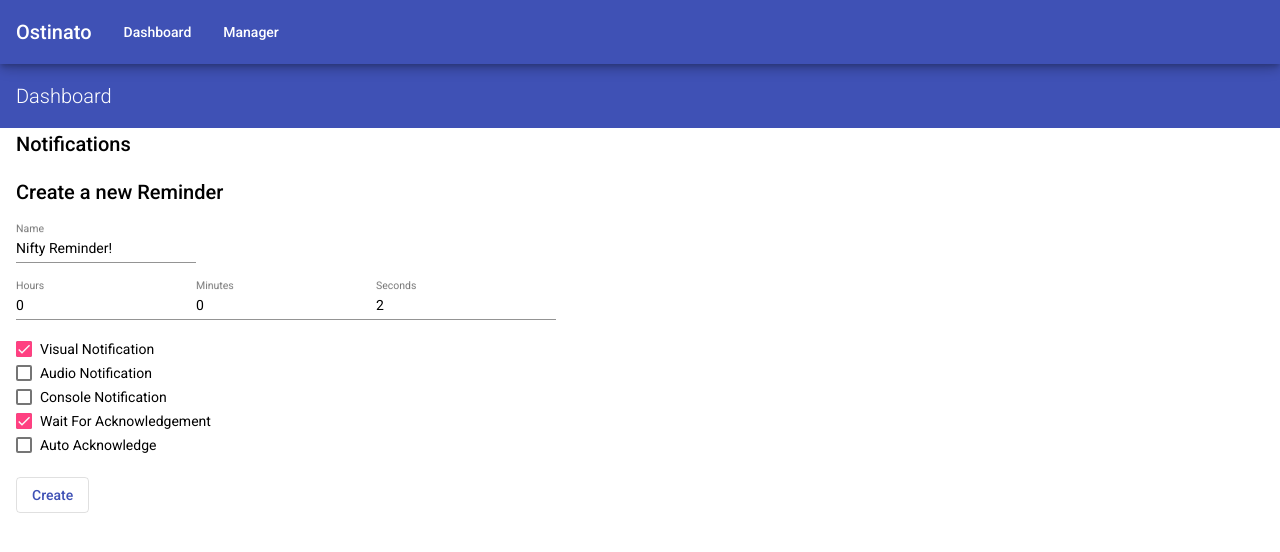
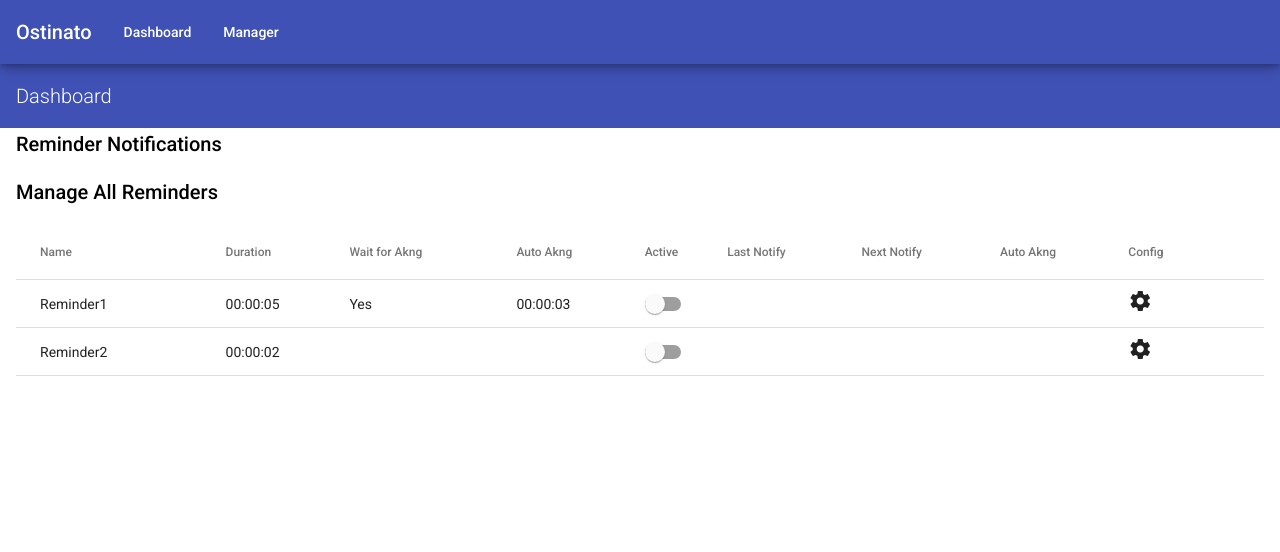
Before and after one commit to michael-dean-haynie/ostinato, an Angular app: page /dashboard in a window 1280 px wide. Shown: the top 552 px of the page. Built offline with nearby package versions, Linux system fonts and the light colour scheme.

Commit message:
Move reminders table into dashboard component

```diff
--- a/src/app/components/dashboard/dashboard.component.html
+++ b/src/app/components/dashboard/dashboard.component.html
@@ -1,4 +1,4 @@
-<h2>Notifications</h2>
+<h2>Reminder Notifications</h2>
 <div class="notifications">
     <ng-container *ngFor="let reminder of getRemindersAwaitingAcknowledgement()">
         <mat-card>
@@ -20,6 +20,67 @@
         </mat-card>
     </ng-container>
 </div>
+
+<h2>Manage All Reminders</h2>
+<table class="reminders" mat-table [dataSource]="remindersTableData">
+    <ng-container matColumnDef="name">
+        <th mat-header-cell *matHeaderCellDef>Name</th>
+        <td mat-cell *matCellDef="let reminder">{{reminder.name}}</td>
+    </ng-container>
+
+    <ng-container matColumnDef="timeoutDuration">
+        <th mat-header-cell *matHeaderCellDef>Duration</th>
+        <td mat-cell *matCellDef="let reminder">{{reminder.timeoutDuration | duration}}</td>
+    </ng-container>
+
+    <ng-container matColumnDef="waitForAkng">
+        <th mat-header-cell *matHeaderCellDef>Wait for Akng</th>
+        <td mat-cell *matCellDef="let reminder">{{reminder.waitForAkng ? "Yes" : ""}}</td>
+    </ng-container>
+
+    <ng-container matColumnDef="autoAkng">
+        <th mat-header-cell *matHeaderCellDef>Auto Akng</th>
+        <td mat-cell *matCellDef="let reminder">
+            {{reminder.waitForAkng ? (reminder.autoAkngTimeoutDuration | duration) : ""}}</td>
+    </ng-container>
+
+    <ng-container matColumnDef="secondsSince">
+        <th mat-header-cell *matHeaderCellDef>Last Notify</th>
+        <td mat-cell *matCellDef="let reminder">
+            {{reminder.isActive() ? (reminder.secondsSince | duration) : ""}}</td>
+    </ng-container>
+
+    <ng-container matColumnDef="secondsLeft">
+        <th mat-header-cell *matHeaderCellDef>Next Notify</th>
+        <td mat-cell *matCellDef="let reminder">
+            {{reminder.isActive() ? (reminder.secondsLeft | duration) : ""}}</td>
+    </ng-container>
+
+    <ng-container matColumnDef="secondsTillAutoAkng">
+        <th mat-header-cell *matHeaderCellDef>Auto Akng</th>
+        <td mat-cell *matCellDef="let reminder">
+            {{reminder.isActive() ? (reminder.secondsTillAutoAkng | duration) : ""}}</td>
+    </ng-container>
+
+    <ng-container matColumnDef="active">
+        <th mat-header-cell *matHeaderCellDef>Active</th>
+        <td mat-cell *matCellDef="let reminder">
+            <mat-slide-toggle [checked]="reminder.isActive()" (change)="activeToggled(reminder)"></mat-slide-toggle>
+        </td>
+    </ng-container>
+
+    <ng-container matColumnDef="config">
+        <th mat-header-cell *matHeaderCellDef>Config</th>
+        <td mat-cell *matCellDef="let reminder">
+            <mat-icon aria-hidden="false" aria-label="Configure Reminder">settings</mat-icon>
+        </td>
+    </ng-container>
+
+
+    <tr mat-header-row *matHeaderRowDef="remindersTableColumns"></tr>
+    <tr mat-row *matRowDef="let myRowData; columns: remindersTableColumns"></tr>
+</table>
+
 
 <!-- <h2>Active Reminders</h2>
 <ng-container *ngFor=" let reminder of getActiveReminders()">
@@ -59,7 +120,7 @@
     </div>
 </ng-container> -->
 
-<h2>Create a new Reminder</h2>
+<!-- <h2>Create a new Reminder</h2>
 <form #createReminderForm="ngForm" (submit)="createReminder()">
     <mat-form-field>
         <mat-label>Name</mat-label>
@@ -92,4 +153,4 @@
     </mat-form-field>
     <br>
     <button mat-stroked-button color="primary">Create</button>
-</form>
+</form> -->
--- a/src/app/components/dashboard/dashboard.component.scss
+++ b/src/app/components/dashboard/dashboard.component.scss
@@ -10,3 +10,7 @@
         @include mat-elevation(8);
     }
 }
+
+.reminders {
+    width: 100%;
+}
--- a/src/app/components/dashboard/dashboard.component.ts
+++ b/src/app/components/dashboard/dashboard.component.ts
@@ -11,10 +11,14 @@ import { ReminderService } from 'src/app/services/reminder.service';
 export class DashboardComponent implements OnInit {
   newReminder: Reminder;
 
+  remindersTableData = [];
+  remindersTableColumns = ['name', 'timeoutDuration', 'waitForAkng', 'autoAkng', 'active', 'secondsSince', 'secondsLeft', 'secondsTillAutoAkng', 'config'];
+
   constructor(private reminderService: ReminderService, private dialogService: MatDialog) { }
 
   ngOnInit(): void {
     this.newReminder = this.reminderService.createReminder();
+    this.remindersTableData = this.reminderService.reminders;
   }
 
   createReminder(): void {
@@ -37,4 +41,12 @@ export class DashboardComponent implements OnInit {
   getRemindersAwaitingAcknowledgement(): Reminder[] {
     return this.reminderService.getRemindersAwaitingAcknowledgement();
   }
+
+  activeToggled(reminder: Reminder): void {
+    if (reminder.isActive()) {
+      reminder.deactivate();
+    } else {
+      reminder.activate();
+    }
+  }
 }
--- a/src/app/components/manager/manager.component.html
+++ b/src/app/components/manager/manager.component.html
@@ -22,16 +22,32 @@
     </ng-container>
 
     <ng-container matColumnDef="waitForAkng">
-        <th mat-header-cell *matHeaderCellDef>Wait for Acknowledgement</th>
+        <th mat-header-cell *matHeaderCellDef>Wait for Akng</th>
         <td mat-cell *matCellDef="let reminder">{{reminder.waitForAkng ? "Yes" : ""}}</td>
     </ng-container>
 
-
-
     <ng-container matColumnDef="autoAkng">
-        <th mat-header-cell *matHeaderCellDef>Auto Acknowledge</th>
+        <th mat-header-cell *matHeaderCellDef>Auto Akng</th>
         <td mat-cell *matCellDef="let reminder">
             {{reminder.waitForAkng ? (reminder.autoAkngTimeoutDuration | duration) : ""}}</td>
+    </ng-container>
+
+    <ng-container matColumnDef="secondsSince">
+        <th mat-header-cell *matHeaderCellDef>Last Notify</th>
+        <td mat-cell *matCellDef="let reminder">
+            {{reminder.isActive() ? (reminder.secondsSince | duration) : ""}}</td>
+    </ng-container>
+
+    <ng-container matColumnDef="secondsLeft">
+        <th mat-header-cell *matHeaderCellDef>Next Notify</th>
+        <td mat-cell *matCellDef="let reminder">
+            {{reminder.isActive() ? (reminder.secondsLeft | duration) : ""}}</td>
+    </ng-container>
+
+    <ng-container matColumnDef="secondsTillAutoAkng">
+        <th mat-header-cell *matHeaderCellDef>Auto Akng</th>
+        <td mat-cell *matCellDef="let reminder">
+            {{reminder.isActive() ? (reminder.secondsTillAutoAkng | duration) : ""}}</td>
     </ng-container>
 
     <ng-container matColumnDef="active">
@@ -41,6 +57,13 @@
         </td>
     </ng-container>
 
+    <ng-container matColumnDef="config">
+        <th mat-header-cell *matHeaderCellDef>Config</th>
+        <td mat-cell *matCellDef="let reminder">
+            <mat-icon aria-hidden="false" aria-label="Configure Reminder">settings</mat-icon>
+        </td>
+    </ng-container>
+
 
     <tr mat-header-row *matHeaderRowDef="columnsToDisplay"></tr>
     <tr mat-row *matRowDef="let myRowData; columns: columnsToDisplay"></tr>
--- a/src/app/components/manager/manager.component.ts
+++ b/src/app/components/manager/manager.component.ts
@@ -10,7 +10,7 @@ import { ReminderService } from 'src/app/services/reminder.service';
 export class ManagerComponent implements OnInit {
 
   myDataArray = [];
-  columnsToDisplay = ['name', 'timeoutDuration', 'waitForAkng', 'autoAkng', 'active'];
+  columnsToDisplay = ['name', 'timeoutDuration', 'waitForAkng', 'autoAkng', 'active', 'secondsSince', 'secondsLeft', 'secondsTillAutoAkng', 'config'];
 
   constructor(private reminderService: ReminderService) { }
 
```
